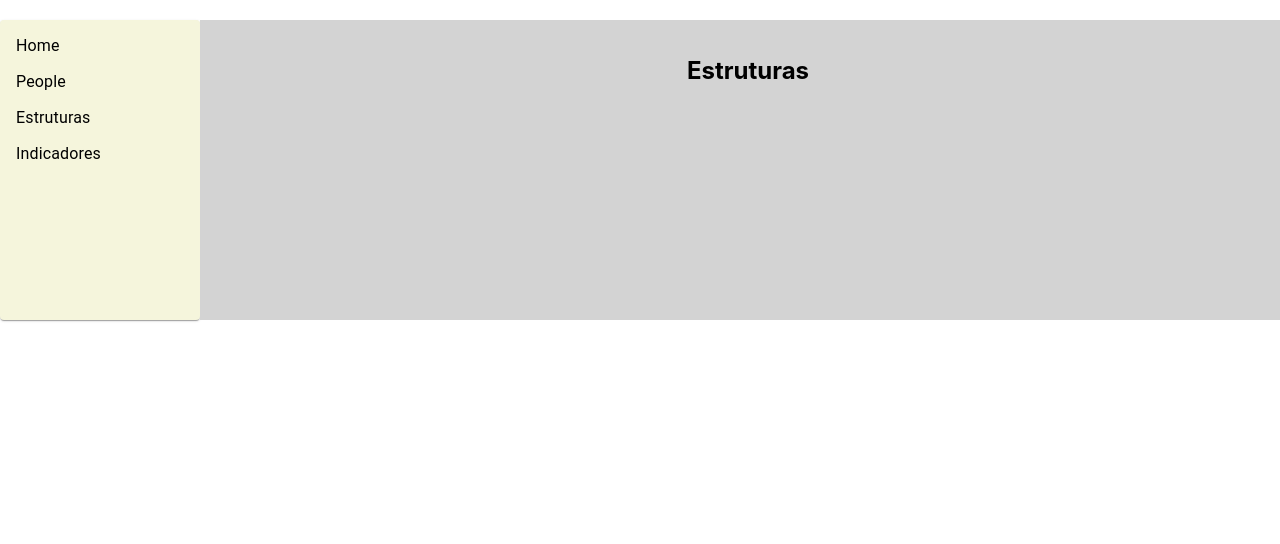
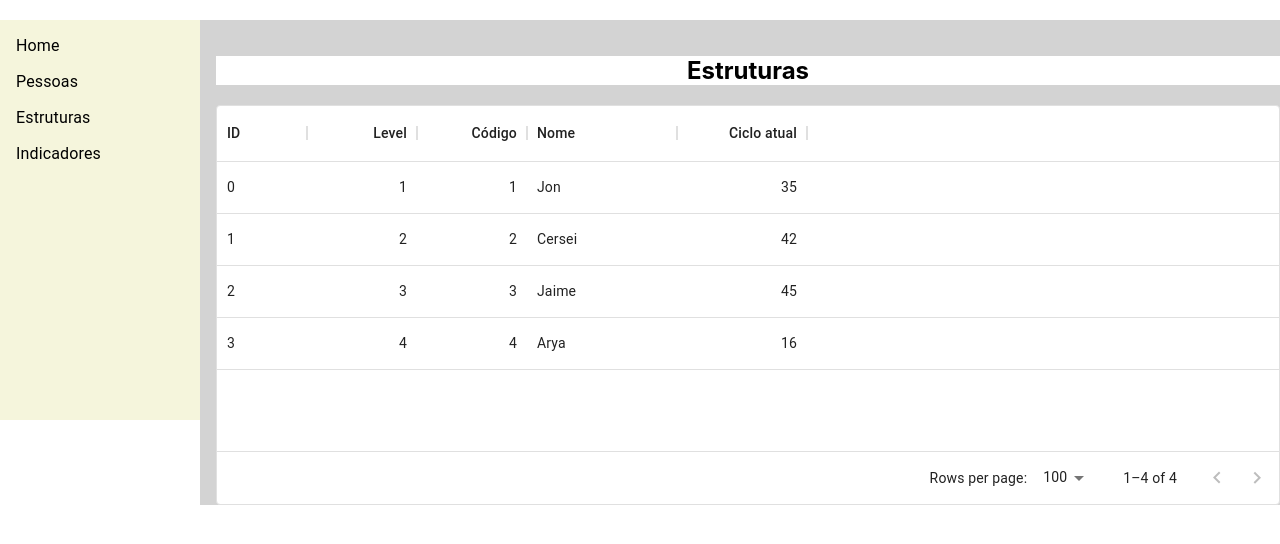
Before and after one commit to thatarocket/People-indicator, a React (Create React App) app: page /structures in a window 1280 px wide. Shown: the top 544 px of the page. Built offline with nearby package versions, Linux system fonts and the light colour scheme.

Commit message:
Json Server, axios and styles

```diff
--- /dev/null
+++ b/db.json
@@ -0,0 +1,39 @@
+{
+  "rows": [
+    {
+      "id": 0,
+      "level": 1,
+      "code": 1,
+      "name": "Jon",
+      "currentCicle": 35
+    },
+    {
+      "id": 1,
+      "level": 2,
+      "code": 2,
+      "name": "Cersei",
+      "currentCicle": 42
+    },
+    {
+      "id": 2,
+      "level": 3,
+      "code": 3,
+      "name": "Jaime",
+      "currentCicle": 45
+    },
+    {
+      "id": 3,
+      "level": 4,
+      "code": 4,
+      "name": "Arya",
+      "currentCicle": 16
+    },
+    {
+      "id": 4,
+      "level": 9,
+      "code": 6,
+      "name": "Thais",
+      "currentCicle": 16
+    }
+  ]
+}
--- a/package.json
+++ b/package.json
@@ -7,9 +7,12 @@
     "@emotion/styled": "^11.10.4",
     "@mui/icons-material": "^5.10.6",
     "@mui/material": "^5.10.8",
+    "@mui/x-data-grid": "^5.17.6",
     "@testing-library/jest-dom": "^5.16.5",
     "@testing-library/react": "^13.4.0",
     "@testing-library/user-event": "^13.5.0",
+    "axios": "^1.1.2",
+    "json-server": "^0.17.0",
     "react": "^18.2.0",
     "react-dom": "^18.2.0",
     "react-scripts": "5.0.1",
--- a/src/components/Header/Header.js
+++ b/src/components/Header/Header.js
@@ -1,7 +1,7 @@
 function Header(props) {
     return(
         <>
-            <h2>{props.text}</h2>
+            <h2 style={{backgroundColor:'white'}}>{props.text}</h2>
         </>
     );
 }
--- /dev/null
+++ b/src/components/HomeCards/HomeCards.css
@@ -0,0 +1,3 @@
+Card:hover {
+    background-color: lightgrey;
+}
--- a/src/components/HomeCards/HomeCards.js
+++ b/src/components/HomeCards/HomeCards.js
@@ -1,24 +1,27 @@
 import Card from '@mui/material/Card';
-import CardContent from '@mui/material/CardContent';
-import Button from '@mui/material/Button';
+// import CardContent from '@mui/material/CardContent';
 
 import { Link } from "react-router-dom";
 
 function HomeCards() {
     return(
         <>
-            <Card sx={{ minWidth: 275 }}>
-                <CardContent>
-                    <Link to="/People" style={{ textDecoration: 'none', display: 'block',color:'black' }}>
-                        <Button size="large">Pessoas</Button>
-                    </Link>
-                    <Link to="/Structures" style={{ textDecoration: 'none', display: 'block',color:'black' }}>
-                        <Button size="large">Estruturas</Button>
-                    </Link>
-                    <Link to="/Indicators" style={{ textDecoration: 'none', display: 'block',color:'black' }}>
-                        <Button size="large">Indicadores</Button>
-                    </Link>
-                </CardContent>
+            <Card sx={{width:'80%',margin:' 20px auto',border:'40', }}>
+                <Link to="/People" style={{ textDecoration: 'none', display: 'block',color:'black',width:'100%' }}>
+                    Pessoas
+                </Link>
+            </Card>
+
+            <Card sx={{width:'80%',margin:' 20px auto',border:'0'}}>
+                <Link to="/Structures" style={{ textDecoration: 'none', display: 'block',color:'black' ,width:'100%', borderBottom:'40px' }}>
+                    Estruturas
+                </Link>
+            </Card>
+
+            <Card sx={{width:'80%',margin:' 20px auto',border:'0'}}>
+                <Link to="/Indicators" style={{ textDecoration: 'none', display: 'block',color:'black',width:'100%', borderBottom:'40px' }}>
+                    Indicadores
+                </Link>
             </Card>
         </>
     );
--- a/src/components/Menu/Menu.js
+++ b/src/components/Menu/Menu.js
@@ -1,14 +1,12 @@
 import MenuItem from '@mui/material/MenuItem';
 import MenuList from '@mui/material/MenuList';
-
-import Paper from '@mui/material/Paper';
 import { Link } from "react-router-dom";
 
 function Menu() {
     return(
         <>
-            <Paper style={{height:'300px',backgroundColor:'beige'}}>
-                <MenuList
+            <div style={{height:400,backgroundColor:'beige'}}>
+                <MenuList style={{height:'100%',textAlign:'center'}}
                     id="composition-menu"
                     aria-labelledby="composition-button"
                 >
@@ -16,7 +14,7 @@ function Menu() {
                         <MenuItem>Home</MenuItem>
                     </Link>
                     <Link to="/People" style={{ textDecoration: 'none', display: 'block',color:'black' }}>
-                        <MenuItem>People</MenuItem>
+                        <MenuItem>Pessoas</MenuItem>
                     </Link>
                     <Link to="/Structures" style={{ textDecoration: 'none', display: 'block',color:'black' }}>
                         <MenuItem>Estruturas</MenuItem>
@@ -25,7 +23,7 @@ function Menu() {
                         <MenuItem>Indicadores</MenuItem>
                     </Link>
                 </MenuList>
-            </Paper>
+            </div>
 
         </>
     );
--- /dev/null
+++ b/src/components/api/structure.js
@@ -0,0 +1,5 @@
+import axios from 'axios'
+
+export default axios.create({
+    baseURL:"http://localhost:3006/",
+})
--- a/src/pages/Structures/Structures.js
+++ b/src/pages/Structures/Structures.js
@@ -1,11 +1,56 @@
 import Header from "../../components/Header/Header";
+import { DataGrid } from '@mui/x-data-grid';
+import * as React from 'react';
+import Box from '@mui/material/Box';
 
 function Structures() {
+
+    const columns = [
+        {
+            "field": "id",
+            "headerName": "ID",
+            "width": 90
+        },
+        {   "field": "level",
+            "headerName": "Level",
+            "type": "number",
+            "width": 110
+        },
+        {   "field": "code",
+            "headerName": "Código",
+            "type": "number",
+            "width": 110
+        },
+        {
+            "field": "name",
+            "headerName": "Nome",
+            "width": 150
+        },
+        {   "field": "currentCicle",
+            "headerName": "Ciclo atual",
+            "type": "number",
+            "width": 130
+        }
+    ]
+    const rows = [
+        {id:0 , level: 1, code: '1', name: 'Jon', currentCicle: 35 },
+        {id:1 , level: 2, code: '2', name: 'Cersei', currentCicle: 42 },
+        {id:2 , level: 3, code: '3', name: 'Jaime', currentCicle: 45 },
+        {id:3 , level: 4, code: '4', name: 'Arya', currentCicle: 16 }
+    ]
+
     return(
         <>
             <Header
                 text={'Estruturas'}
             />
+            <Box sx={{ height: 400, width: '100%' }}>
+                <DataGrid
+                    style={{backgroundColor:'white'}}
+                    rows={rows}
+                    columns={columns}
+                />
+            </Box>
         </>
     );
 }
```
Also changed, not shown: 1 other file (tests, documents, lock files or other folders).
